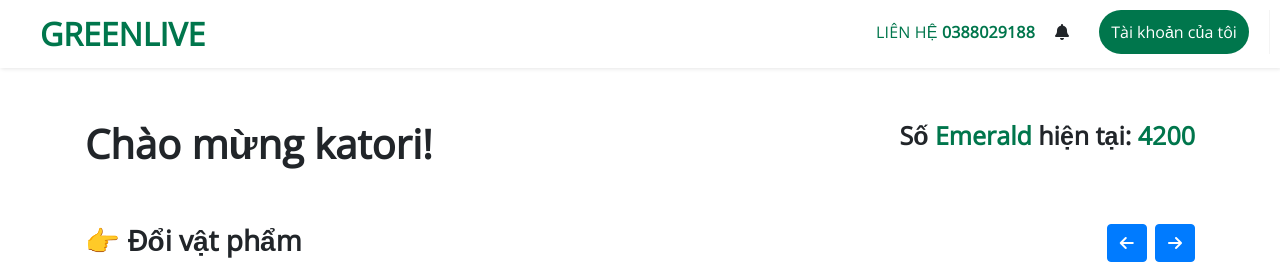
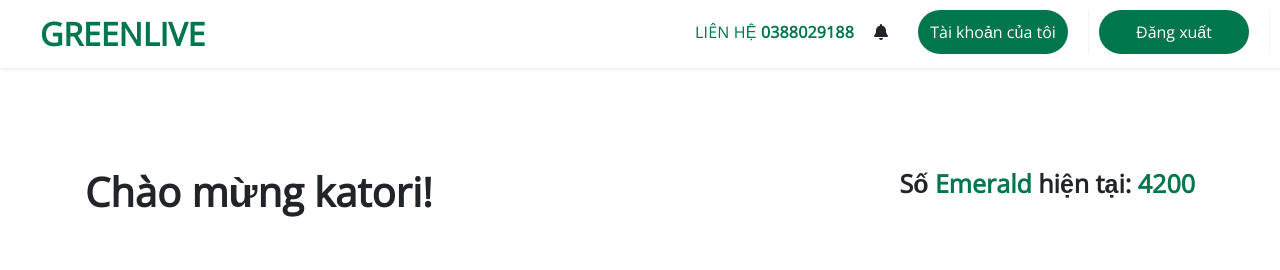
Before and after one commit to anh-dz/greenlive, a Flask app: page /afteruser2 in a window 1280 px wide. Shown: the top 270 px of the page. Run offline with Flask 3, Linux system fonts and the light colour scheme; a user stored in the database is signed in; data comes from the database, SQL or seed files in the repository; both versions use the stored data as it was after the commit; some libraries are stand-ins or nearby versions.

Commit message:
push3hsang

```diff
--- a/view/au1.py
+++ b/view/au1.py
@@ -49,6 +49,9 @@ def au1():
             print(1)
         elif  request.form.get('action2') == 'save':
             print(0)
+        elif request.form.get('Logout') == "Logout":
+            logout_user()
+            return redirect('/login')
     return render_template("AfterUser1.html", user = current_user.username, data1 = thong_ke_doi_emerald, data2 = lich_su_tich_emerald, remind_data = nhacnho)
 
 # @afteruser1.route('/add', methods=['POST'])
--- a/view/au2.py
+++ b/view/au2.py
@@ -40,6 +40,9 @@ def au2():
             if so_tien <= Buyer_manager.Buyer_db_point(current_user.id):
                 Buyer_manager.Buyer_db_add_point(current_user.id, -1*so_tien)
                 Trade_manager.trade_history_user_add(-1*so_tien, "Hỗ trợ", 9999999, current_user.id, ma="")
+        elif request.form.get('Logout') == "Logout":
+            logout_user()
+            return redirect('/login')
         else:
             for i in range(1, a + 1):
                 if request.form.get("button" + str(i)) == "Button_doi":
--- a/view/log.py
+++ b/view/log.py
@@ -16,8 +16,9 @@ def log():
         if user is None:
             flash('Sai tài khoản hoặc mật khẩu', category='error')
         else:
-            resp = jsonify({ "username": user.username })
+            #resp = jsonify({ "username": user.username })
             user_login(email, password)
+            resp = make_response(redirect('/afteruser1'))
             resp.set_cookie("username", user.username)
             return resp
     return render_template("login.html")
--- a/view/static/style/AfterUser2.css
+++ b/view/static/style/AfterUser2.css
@@ -28,6 +28,20 @@ header li a {
   display: block;
   text-decoration: none;
   margin-left: 10px;
+}
+
+header .nut-DX a button{
+  border-radius: 100px;
+  border: 0px;
+  width: 150px;
+  height: 44px;
+  background-color: #00764C;
+  font-weight: bolder;
+  color: #fff;font-family: 'Open Sans', sans-serif;
+  font-style: normal;
+  font-weight: 500;
+  font-size: 16px;
+  margin-right: 20px;
 }
 
 header .logo {
@@ -342,11 +356,6 @@ header li a {
   margin-left: 10px;
 }
 
-header li a:hover,
-header .menu-btn:hover {
-  background-color: #f4f4f4;
-}
-
 header .logo {
   display: block;
   float: left;
--- a/view/static/style/seller.css
+++ b/view/static/style/seller.css
@@ -432,11 +432,6 @@ header li a {
   margin-left: 10px;
 }
 
-header li a:hover,
-header .menu-btn:hover {
-  background-color: #f4f4f4;
-}
-
 header .logo {
   display: block;
   float: left;
--- a/view/templates/AfterUser2.html
+++ b/view/templates/AfterUser2.html
@@ -9,6 +9,14 @@
                     <button class=”myButton”>Tài khoản của tôi</button>
                 </a>
             </li>
+            </li>
+            <form method = "POST">
+            <li class="nut-DX">
+                <a href="afteruser1">
+                    <button class=”myButton” name = "Logout" value = "Logout">Đăng xuất</button>
+                </a>
+            </li>
+            </form>
 {%endblock%}
 
 {% block container %}
@@ -132,41 +140,6 @@
 
                             </div>
                         </div>
-                        <div class="carousel-item">
-                            <div class="row">
-
-                                <div class="col-md-4 mb-3">
-                                    <div class="card">
-                                        <img class="img-fluid" alt="100%x280" src="https://images.unsplash.com/photo-1507525428034-b723cf961d3e?ixlib=rb-0.3.5&amp;q=80&amp;fm=jpg&amp;crop=entropy&amp;cs=tinysrgb&amp;w=1080&amp;fit=max&amp;ixid=eyJhcHBfaWQiOjMyMDc0fQ&amp;s=ee8417f0ea2a50d53a12665820b54e23">
-                                        <div class="card-body">
-                                            <h4 class="card-title">Special title treatment</h4>
-                                            <p class="card-text">With supporting text below as a natural lead-in to additional content.</p>
-
-                                        </div>
-
-                                    </div>
-                                </div>
-                                <div class="col-md-4 mb-3">
-                                    <div class="card">
-                                        <img class="img-fluid" alt="100%x280" src="https://images.unsplash.com/photo-1532777946373-b6783242f211?ixlib=rb-0.3.5&amp;q=80&amp;fm=jpg&amp;crop=entropy&amp;cs=tinysrgb&amp;w=1080&amp;fit=max&amp;ixid=eyJhcHBfaWQiOjMyMDc0fQ&amp;s=8ac55cf3a68785643998730839663129">
-                                        <div class="card-body">
-                                            <h4 class="card-title">Special title treatment</h4>
-                                            <p class="card-text">With supporting text below as a natural lead-in to additional content.</p>
-
-                                        </div>
-                                    </div>
-                                </div>
-                                <div class="col-md-4 mb-3">
-                                    <div class="card">
-                                        <img class="img-fluid" alt="100%x280" src="https://images.unsplash.com/photo-1532763303805-529d595877c5?ixlib=rb-0.3.5&amp;q=80&amp;fm=jpg&amp;crop=entropy&amp;cs=tinysrgb&amp;w=1080&amp;fit=max&amp;ixid=eyJhcHBfaWQiOjMyMDc0fQ&amp;s=5ee4fd5d19b40f93eadb21871757eda6">
-                                        <div class="card-body">
-                                            <h4 class="card-title">Special title treatment</h4>
-                                            <p class="card-text">With supporting text below as a natural lead-in to additional content.</p>
-                                        </div>
-                                    </div>
-                                </div>
-                            </div>
-                        </div>
                     </div>
                 </div>
             </div>
--- a/view/templates/base.html
+++ b/view/templates/base.html
@@ -33,6 +33,7 @@
             </li> -->
         </ul>
     </header>
+    <br><br>
     {% with messages = get_flashed_messages(with_categories=true) %} {% if
         messages %} {% for category, message in messages %} {% if category ==
         'error' %}
```
Also changed, not shown: view/static/style/AfterUser1.css (+14 -5 lines), view/templates/AfterUser1.html (+10 -4 lines), view/templates/thanhcong.html (+2 -1 lines), control/Database/Databases.db, control/QR/Q0NEQ0RTMTVGcmkgSnVuIDMwIDAyOjU1OjIzIDIwMjM=.png (added), control/QR/YWFzamRrYXNkODdGcmkgSnVuIDMwIDAyOjAxOjQzIDIwMjM=.png (added).
